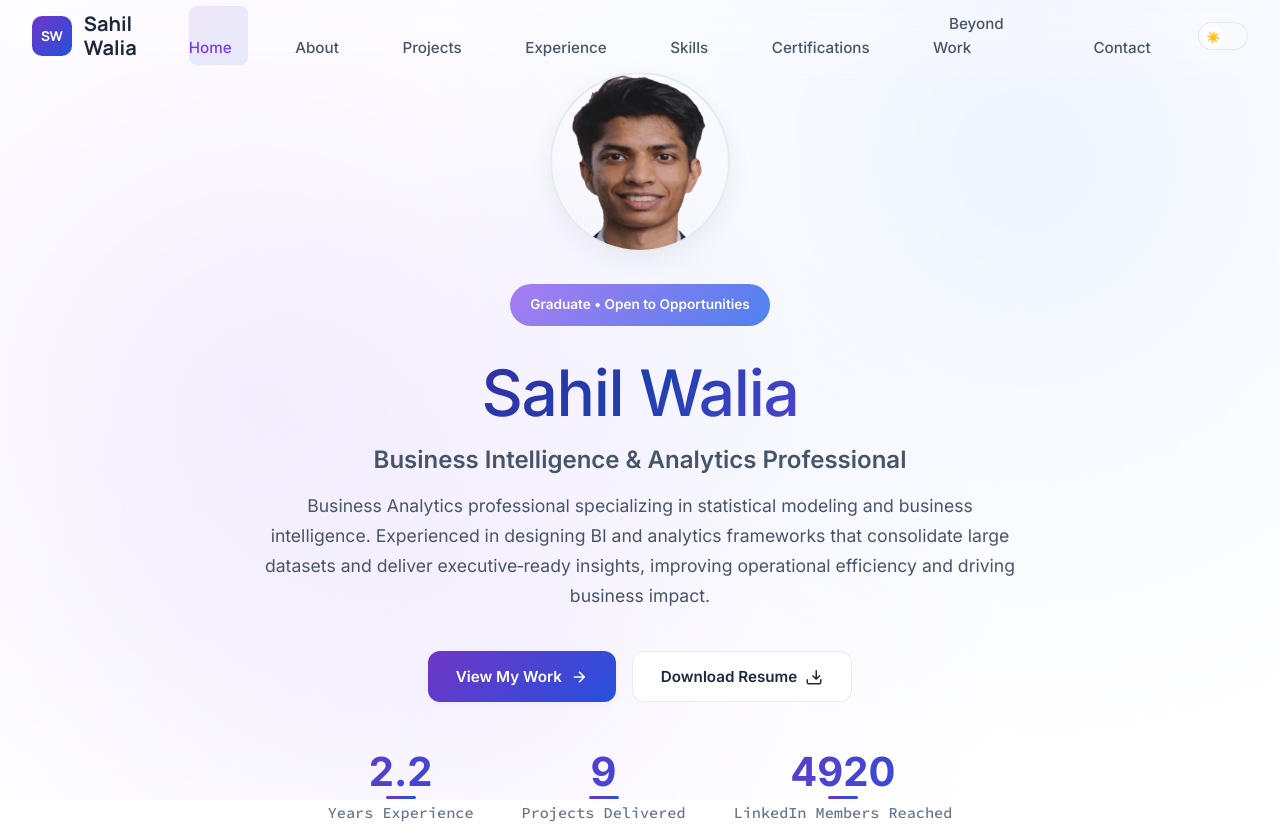
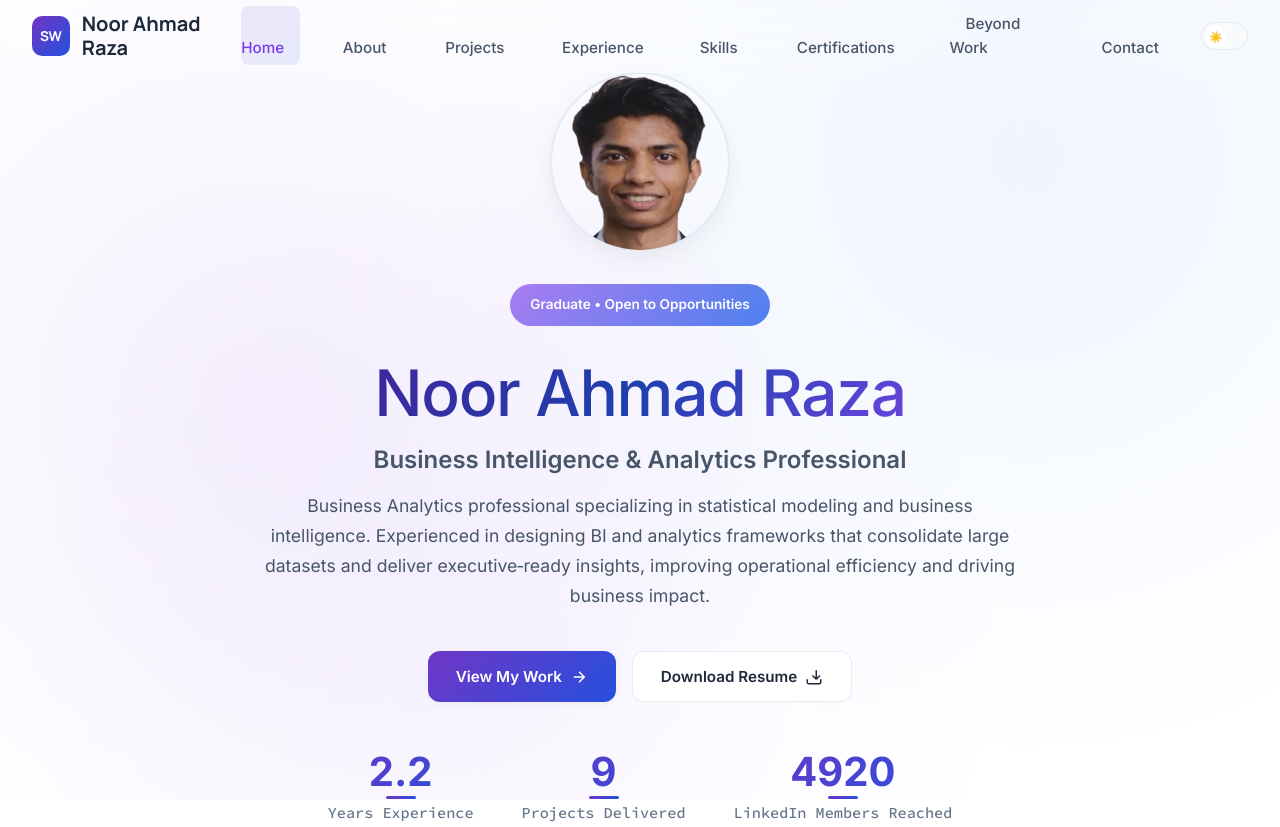
Before and after one commit to Noor-Raza/Noor-Raza.github.io, a plain HTML site: page test.html in a window 1280 px wide. Shown: the top 827 px of the page. Drawn offline with Linux system fonts and the light colour scheme.

Commit message:
Update test.html

```diff
--- a/test.html
+++ b/test.html
@@ -3,13 +3,13 @@
 <head>
   <meta charset="UTF-8" />
   <meta name="viewport" content="width=device-width, initial-scale=1" />
-  <title>Sahil Walia | Business Analytics & AI Expert</title>
+  <title>Noor Ahmad Raza | Business Analytics & Consulting</title>
 
   <!-- SEO -->
   <meta name="description" content="Business Analytics Professional specializing in data analytics, machine learning, and AI-driven solutions. MS Business Analytics at ASU." />
   <meta name="keywords" content="Business Analyst, Data Analytics, Machine Learning, Business Intelligence, Tableau, Python, Healthcare AI" />
-  <meta name="author" content="Sahil Walia" />
-  <meta property="og:title" content="Sahil Walia - Business Analytics Portfolio" />
+  <meta name="author" content="Noor Ahmad Raza" />
+  <meta property="og:title" content="Noor Ahmad Raza - Business Analytics Portfolio" />
   <meta property="og:description" content="Business Intelligence Expert specializing in data analytics and AI solutions" />
   <meta property="og:type" content="website" />
 
@@ -647,7 +647,7 @@ footer p:last-child{font-size:var(--font-size-sm);opacity:.85;line-height:1.4}
     <div class="nav-content">
       <div class="logo">
         <div class="logo-icon">SW</div>
-        <span>Sahil Walia</span>
+        <span>Noor Ahmad Raza</span>
       </div>
       <button class="menu-toggle" id="menuToggle" aria-label="Toggle menu" aria-expanded="false">
         <svg width="28" height="28" viewBox="0 0 24 24" fill="none" stroke="currentColor" stroke-width="2" aria-hidden="true">
@@ -735,10 +735,10 @@ footer p:last-child{font-size:var(--font-size-sm);opacity:.85;line-height:1.4}
       <div class="container">
         <div class="hero-content">
           <div class="hero-image">
-            <img src="./images/Profile%20pic%20framed.png" alt="Portrait of Sahil Walia" loading="eager" />
+            <img src="./images/Profile%20pic%20framed.png" alt="Portrait of Noor Ahmad Raza" loading="eager" />
           </div>
           <div class="hero-badge">Graduate • Open to Opportunities</div>
-          <h1 class="hero-title" id="heroTitle">Sahil Walia</h1>
+          <h1 class="hero-title" id="heroTitle">Noor Ahmad Raza</h1>
           <p class="hero-subtitle">Business Intelligence & Analytics Professional</p>
           <p class="hero-description">
             Business Analytics professional specializing in statistical modeling and business intelligence.
@@ -751,7 +751,7 @@ footer p:last-child{font-size:var(--font-size-sm);opacity:.85;line-height:1.4}
               <span>View My Work</span>
               <svg viewBox="0 0 24 24" fill="none" stroke="currentColor" stroke-width="2" aria-hidden="true"><path d="M5 12h14m-7-7l7 7-7 7"/></svg>
             </a>
-            <a href="./Sahil Walia - Resume.pdf" download class="btn btn-secondary">
+            <a href="./Noor Ahmad Raza - Resume.pdf" download class="btn btn-secondary">
               <span>Download Resume</span>
               <svg viewBox="0 0 24 24" fill="none" stroke="currentColor" stroke-width="2" aria-hidden="true"><path d="M21 15v4a2 2 0 0 1-2 2H5a2 2 0 0 1-2-2v-4m7-5l5 5m0 0l5-5m-5 5V3"/></svg>
             </a>
@@ -1595,7 +1595,7 @@ footer p:last-child{font-size:var(--font-size-sm);opacity:.85;line-height:1.4}
               <h3 class="cert-title">Clinical Research Proficiency</h3>
               <p class="cert-issuer">Association of Clinical Research Professionals (ACRP)</p>
               <p class="cert-date">2021</p>
-              <a href="./documents/certifications/Proficiency- Clinical Trials & Monitoring certifications- Sahil Walia.pdf" target="_blank" rel="noopener noreferrer" class="cert-link-button">View Certificates</a>
+              <a href="./documents/certifications/Proficiency- Clinical Trials & Monitoring certifications- Noor Ahmad Raza.pdf" target="_blank" rel="noopener noreferrer" class="cert-link-button">View Certificates</a>
             </div>
           </div>
 
@@ -1751,7 +1751,7 @@ footer p:last-child{font-size:var(--font-size-sm);opacity:.85;line-height:1.4}
 
         <form id="contactForm" action="https://formspree.io/f/mnnbadpg" method="POST" novalidate>
           <input type="text" name="_gotcha" style="display:none!important" tabindex="-1" autocomplete="off">
-          <input type="hidden" name="_subject" value="New Portfolio Contact - Sahil Walia">
+          <input type="hidden" name="_subject" value="New Portfolio Contact - Noor Ahmad Raza">
           <input type="hidden" name="_next" value="#contact">
           <input type="hidden" name="_autoresponse" value="Thanks for your message! I'll get back to you soon.">
 
@@ -1816,7 +1816,7 @@ footer p:last-child{font-size:var(--font-size-sm);opacity:.85;line-height:1.4}
   <!-- Footer -->
   <footer style="text-align:center;padding:3rem 2rem;color:var(--text-muted);border-top:1px solid var(--border-color);background:var(--bg-secondary)">
     <div class="container">
-      <p style="margin-bottom:1rem;font-size:1rem">© 2025 Sahil Walia. Built with passion for data and innovation.</p>
+      <p style="margin-bottom:1rem;font-size:1rem">© 2025 Noor Ahmad Raza. Built with passion for data and innovation.</p>
       <p style="font-size:.9rem;opacity:.85">Accessible • Performant • Modern</p>
     </div>
   </footer>
```
